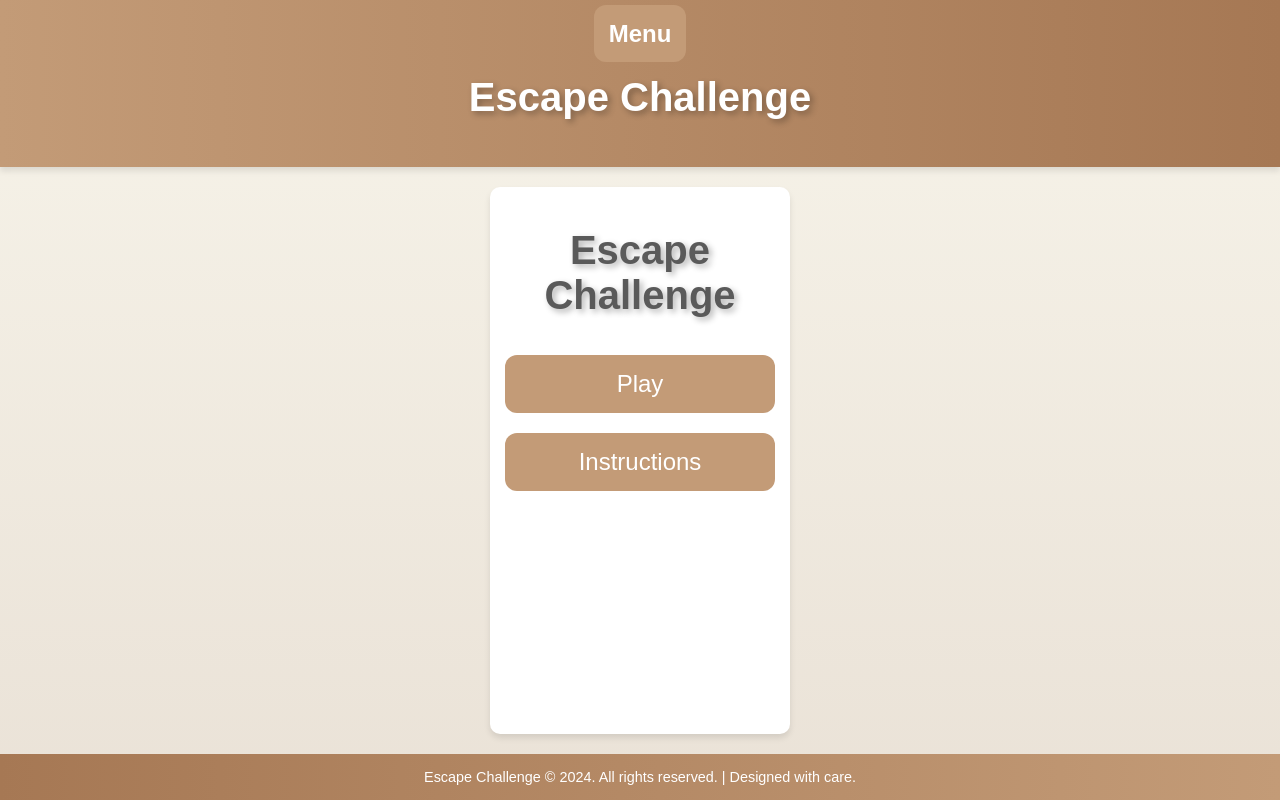
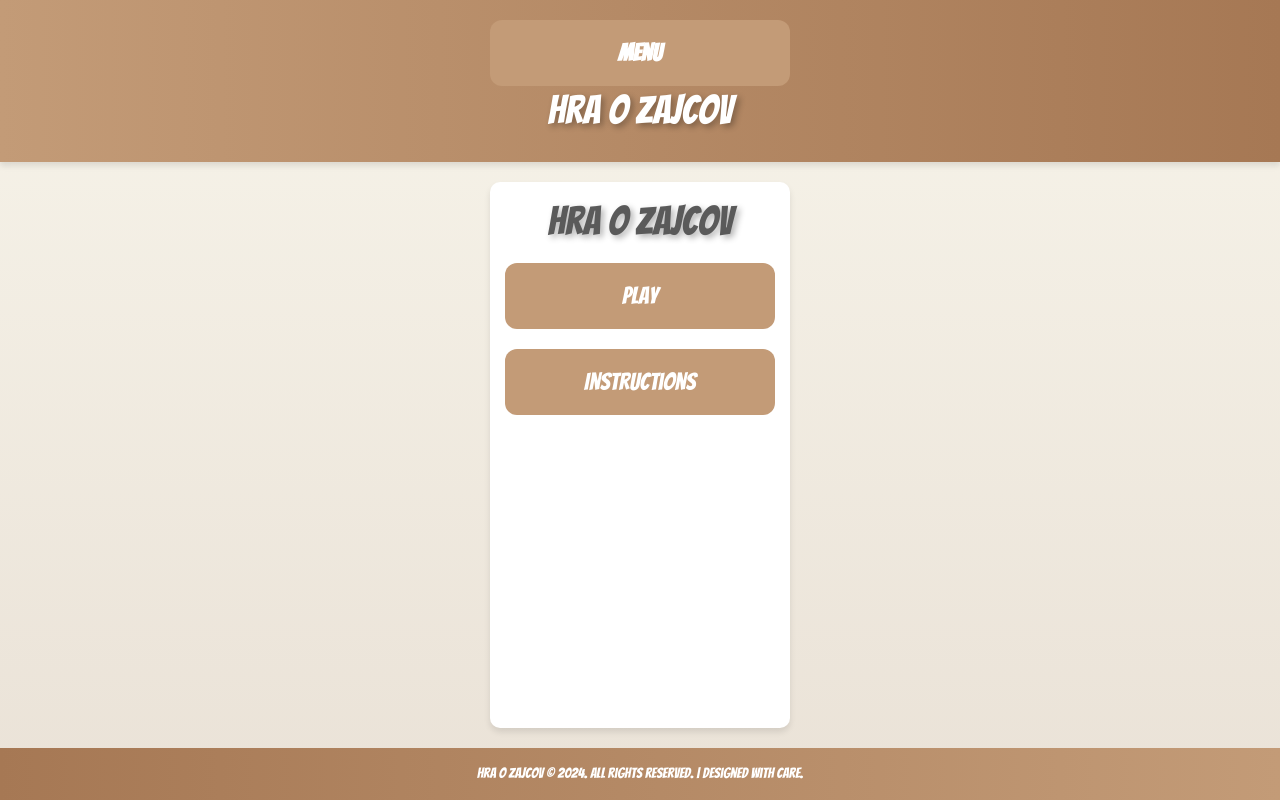
Before and after one commit to hlibdorosh/game, a plain HTML site: page index.html in a window 1280 px wide. Drawn offline with nearby package versions, Linux system fonts and the light colour scheme.

Commit message:
single font added

```diff
--- a/index.html
+++ b/index.html
@@ -3,20 +3,23 @@
 <head>
     <meta charset="UTF-8">
     <meta name="viewport" content="width=device-width, initial-scale=1.0">
-    <meta name="description" content="Simple PWA game with keyboard, mouse, and sensor controls">
+    <meta name="description" content="Simple PWA game with Bootstrap-enhanced menu">
+    <link rel="stylesheet" href="https://cdn.jsdelivr.net/npm/bootstrap@5.3.0/dist/css/bootstrap.min.css">
     <link rel="stylesheet" href="style.css">
+    <link href="https://fonts.googleapis.com/css2?family=Bangers&display=swap" rel="stylesheet">
+    <link rel="icon" href="favicon.ico" type="image/x-icon">
     <link rel="icon" href="assets/icon.png" type="image/png">
     <title>Escape Challenge</title>
 </head>
 <body>
 <header class="header">
     <a href="menu.html" class="btn">Menu</a>
-    <h1>Escape Challenge</h1>
+    <h1>Hra o Zajcov</h1>
 </header>
 
 <div id="game-container" class="content">
     <div id="menu">
-        <h1>Escape Challenge</h1>
+        <h1>Hra o Zajcov</h1>
         <button id="play-button" class="btn">Play</button>
         <button id="instructions-button" class="btn">Instructions</button>
     </div>
@@ -30,7 +33,7 @@
 </div>
 
 <footer class="footer">
-    Escape Challenge &copy; 2024. All rights reserved. | Designed with care.
+    Hra o Zajcov &copy; 2024. All rights reserved. | Designed with care.
 </footer>
 
 <script src="script.js"></script>
--- a/style.css
+++ b/style.css
@@ -106,3 +106,6 @@ h1 {
     padding: 15px 0;
     font-size: 0.9rem;
 }
+
+/* Font Linking for All Pages */
+@import url('https://fonts.googleapis.com/css2?family=Bangers&display=swap');
```
Also changed, not shown: menu.html (+3 -3 lines), rules.html (+12 -7 lines).
